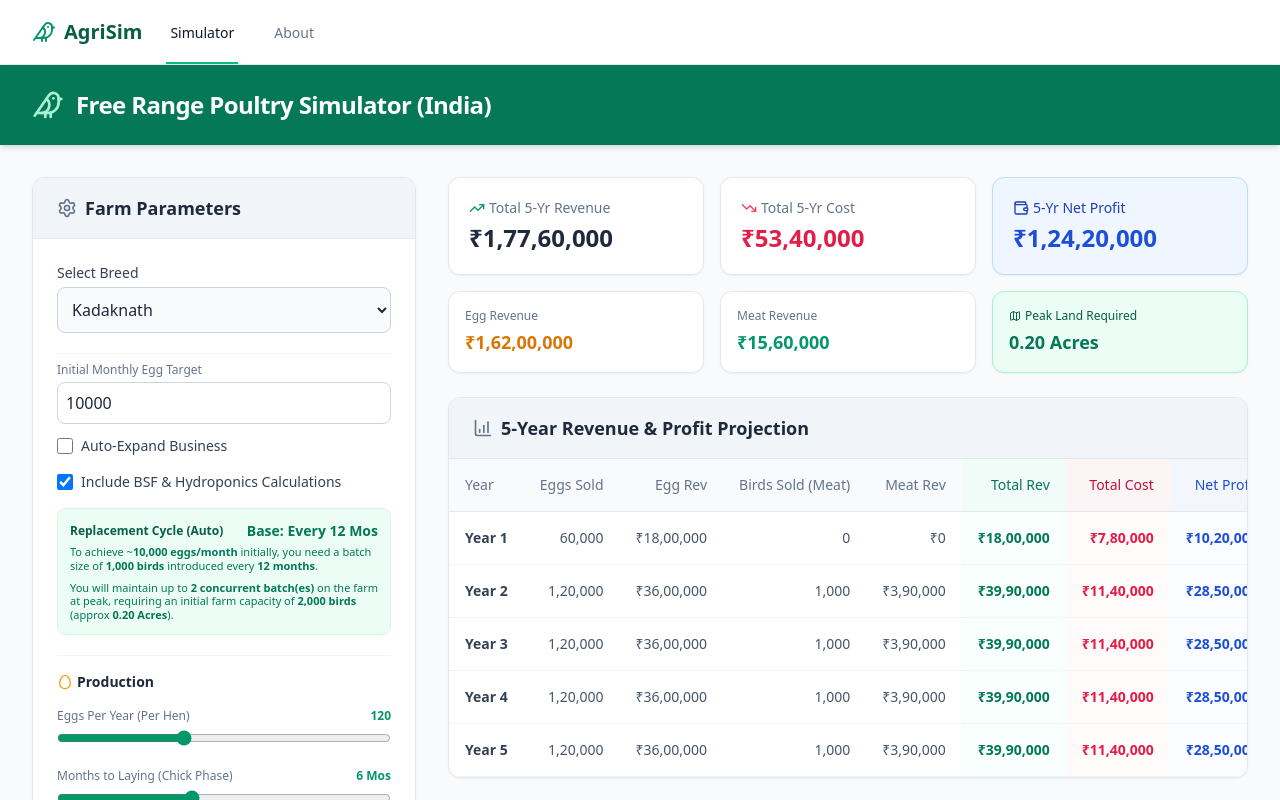
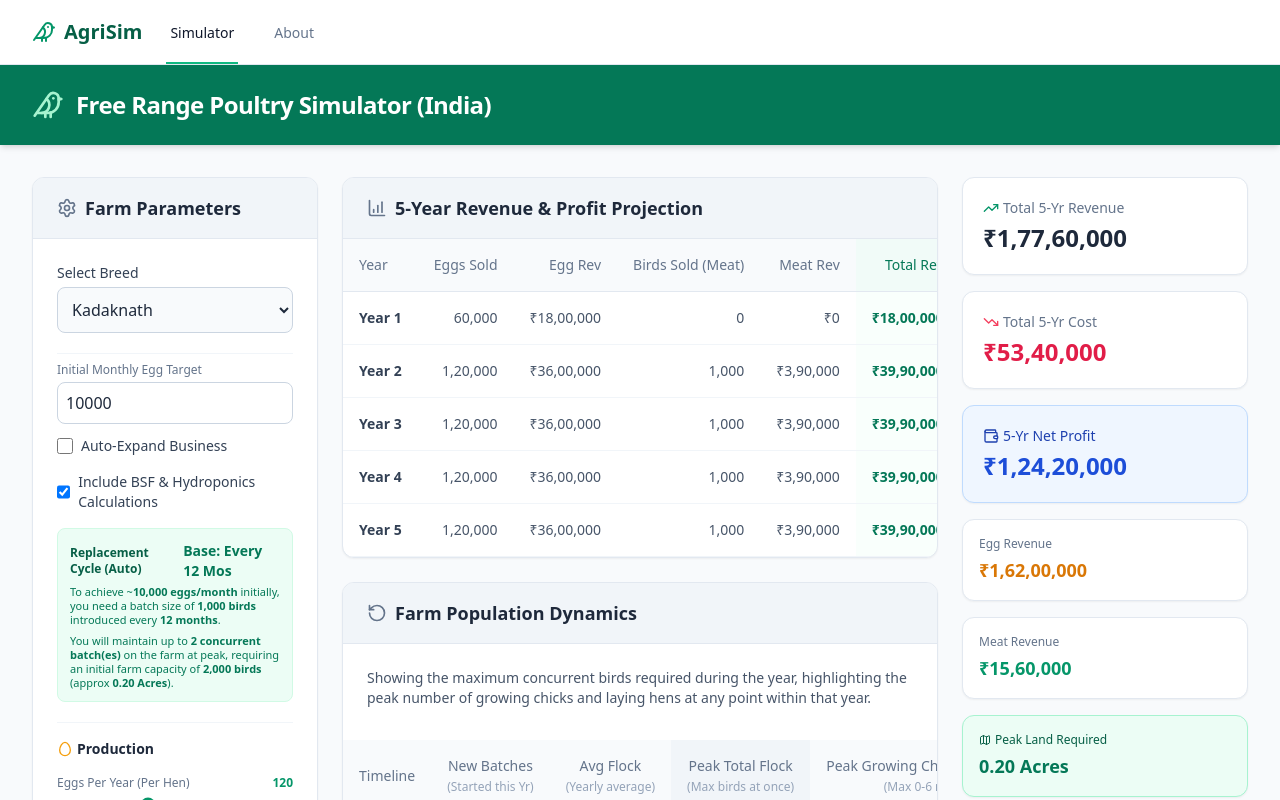
Before and after one commit to Shuchintha/poultry-simulator, a React (Vite) app: page / in a window 1280 px wide. Shown: the top 800 px of the page. Built offline with nearby package versions, Linux system fonts and the light colour scheme.

Commit message:
Right section

```diff
--- a/src/App.tsx
+++ b/src/App.tsx
@@ -317,10 +317,10 @@ function Simulator() {
         </div>
       </header>
 
-      <main className="max-w-7xl mx-auto px-4 sm:px-6 lg:px-8 mt-8 grid grid-cols-1 lg:grid-cols-12 gap-8">
+      <main className="max-w-7xl mx-auto px-4 sm:px-6 lg:px-8 mt-8 grid grid-cols-1 lg:grid-cols-12 gap-6">
 
         {/* Left Sidebar - Inputs */}
-        <div className="lg:col-span-4 space-y-6">
+        <div className="lg:col-span-3 space-y-6">
           <div className="bg-white rounded-xl shadow-sm border border-slate-200 overflow-hidden">
             <div className="bg-slate-100 px-6 py-4 border-b border-slate-200 flex items-center">
               <Settings className="h-5 w-5 text-slate-500 mr-2" />
@@ -486,47 +486,8 @@ function Simulator() {
           </div>
         </div>
 
-        {/* Right Content - Analytics & Tables */}
-        <div className="lg:col-span-8 space-y-6">
-
-          {/* Top KPI Summary */}
-          <div className="grid grid-cols-2 lg:grid-cols-3 gap-4">
-            <div className="bg-white rounded-xl p-5 border border-slate-200 shadow-sm flex flex-col justify-center">
-              <div className="text-slate-500 text-sm font-medium mb-1 flex items-center">
-                <TrendingUp className="h-4 w-4 mr-1 text-emerald-600" /> Total 5-Yr Revenue
-              </div>
-              <div className="text-2xl font-bold text-slate-800">{formatINR(simulationData.summary.totalRevenue)}</div>
-            </div>
-            <div className="bg-white rounded-xl p-5 border border-slate-200 shadow-sm flex flex-col justify-center">
-              <div className="text-slate-500 text-sm font-medium mb-1 flex items-center">
-                <TrendingDown className="h-4 w-4 mr-1 text-rose-500" /> Total 5-Yr Cost
-              </div>
-              <div className="text-2xl font-bold text-rose-600">{formatINR(simulationData.summary.totalCost)}</div>
-            </div>
-            <div className={`rounded-xl p-5 border shadow-sm flex flex-col justify-center ${simulationData.summary.netProfit >= 0 ? 'bg-blue-50 border-blue-200' : 'bg-rose-50 border-rose-200'}`}>
-              <div className={`text-sm font-medium mb-1 flex items-center ${simulationData.summary.netProfit >= 0 ? 'text-blue-800' : 'text-rose-800'}`}>
-                <Wallet className="h-4 w-4 mr-1" /> 5-Yr Net Profit
-              </div>
-              <div className={`text-2xl font-bold ${simulationData.summary.netProfit >= 0 ? 'text-blue-700' : 'text-rose-700'}`}>
-                {formatINR(simulationData.summary.netProfit)}
-              </div>
-            </div>
-
-            <div className="bg-white rounded-xl p-4 border border-slate-200 shadow-sm flex flex-col justify-center">
-              <div className="text-slate-500 text-xs font-medium mb-1">Egg Revenue</div>
-              <div className="text-lg font-bold text-amber-600">{formatINR(simulationData.summary.totalEggRev)}</div>
-            </div>
-            <div className="bg-white rounded-xl p-4 border border-slate-200 shadow-sm flex flex-col justify-center">
-              <div className="text-slate-500 text-xs font-medium mb-1">Meat Revenue</div>
-              <div className="text-lg font-bold text-emerald-600">{formatINR(simulationData.summary.totalMeatRev)}</div>
-            </div>
-            <div className="bg-emerald-50 rounded-xl p-4 border border-emerald-200 shadow-sm flex flex-col justify-center">
-              <div className="text-emerald-800 text-xs font-medium mb-1 flex items-center">
-                <Map className="h-3 w-3 mr-1" /> Peak Land Required
-              </div>
-              <div className="text-lg font-bold text-emerald-700">{simulationData.summary.peakLandRequired} Acres</div>
-            </div>
-          </div>
+        {/* Center Content - Tables */}
+        <div className="lg:col-span-6 space-y-6">
 
           {/* 5-Year Revenue Projection Table */}
           <div className="bg-white rounded-xl shadow-sm border border-slate-200 overflow-hidden">
@@ -739,8 +700,53 @@ function Simulator() {
               </table>
             </div>
           </div>
+        </div>
 
+        {/* Right Content - Stats Section */}
+        <div className="lg:col-span-3 space-y-6">
+          <div className="flex flex-col gap-4">
+            <div className="bg-white rounded-xl p-5 border border-slate-200 shadow-sm flex flex-col justify-center">
+              <div className="text-slate-500 text-sm font-medium mb-1 flex items-center">
+                <TrendingUp className="h-4 w-4 mr-1 text-emerald-600" /> Total 5-Yr Revenue
+              </div>
+              <div className="text-2xl font-bold text-slate-800">{formatINR(simulationData.summary.totalRevenue)}</div>
+            </div>
+
+            <div className="bg-white rounded-xl p-5 border border-slate-200 shadow-sm flex flex-col justify-center">
+              <div className="text-slate-500 text-sm font-medium mb-1 flex items-center">
+                <TrendingDown className="h-4 w-4 mr-1 text-rose-500" /> Total 5-Yr Cost
+              </div>
+              <div className="text-2xl font-bold text-rose-600">{formatINR(simulationData.summary.totalCost)}</div>
+            </div>
+
+            <div className={`rounded-xl p-5 border shadow-sm flex flex-col justify-center ${simulationData.summary.netProfit >= 0 ? 'bg-blue-50 border-blue-200' : 'bg-rose-50 border-rose-200'}`}>
+              <div className={`text-sm font-medium mb-1 flex items-center ${simulationData.summary.netProfit >= 0 ? 'text-blue-800' : 'text-rose-800'}`}>
+                <Wallet className="h-4 w-4 mr-1" /> 5-Yr Net Profit
+              </div>
+              <div className={`text-2xl font-bold ${simulationData.summary.netProfit >= 0 ? 'text-blue-700' : 'text-rose-700'}`}>
+                {formatINR(simulationData.summary.netProfit)}
+              </div>
+            </div>
+
+            <div className="bg-white rounded-xl p-4 border border-slate-200 shadow-sm flex flex-col justify-center">
+              <div className="text-slate-500 text-xs font-medium mb-1">Egg Revenue</div>
+              <div className="text-lg font-bold text-amber-600">{formatINR(simulationData.summary.totalEggRev)}</div>
+            </div>
+
+            <div className="bg-white rounded-xl p-4 border border-slate-200 shadow-sm flex flex-col justify-center">
+              <div className="text-slate-500 text-xs font-medium mb-1">Meat Revenue</div>
+              <div className="text-lg font-bold text-emerald-600">{formatINR(simulationData.summary.totalMeatRev)}</div>
+            </div>
+
+            <div className="bg-emerald-50 rounded-xl p-4 border border-emerald-200 shadow-sm flex flex-col justify-center">
+              <div className="text-emerald-800 text-xs font-medium mb-1 flex items-center">
+                <Map className="h-3 w-3 mr-1" /> Peak Land Required
+              </div>
+              <div className="text-lg font-bold text-emerald-700">{simulationData.summary.peakLandRequired} Acres</div>
+            </div>
+          </div>
         </div>
+
       </main>
 
       <div className="max-w-7xl mx-auto px-4 sm:px-6 lg:px-8 mt-6">
```
